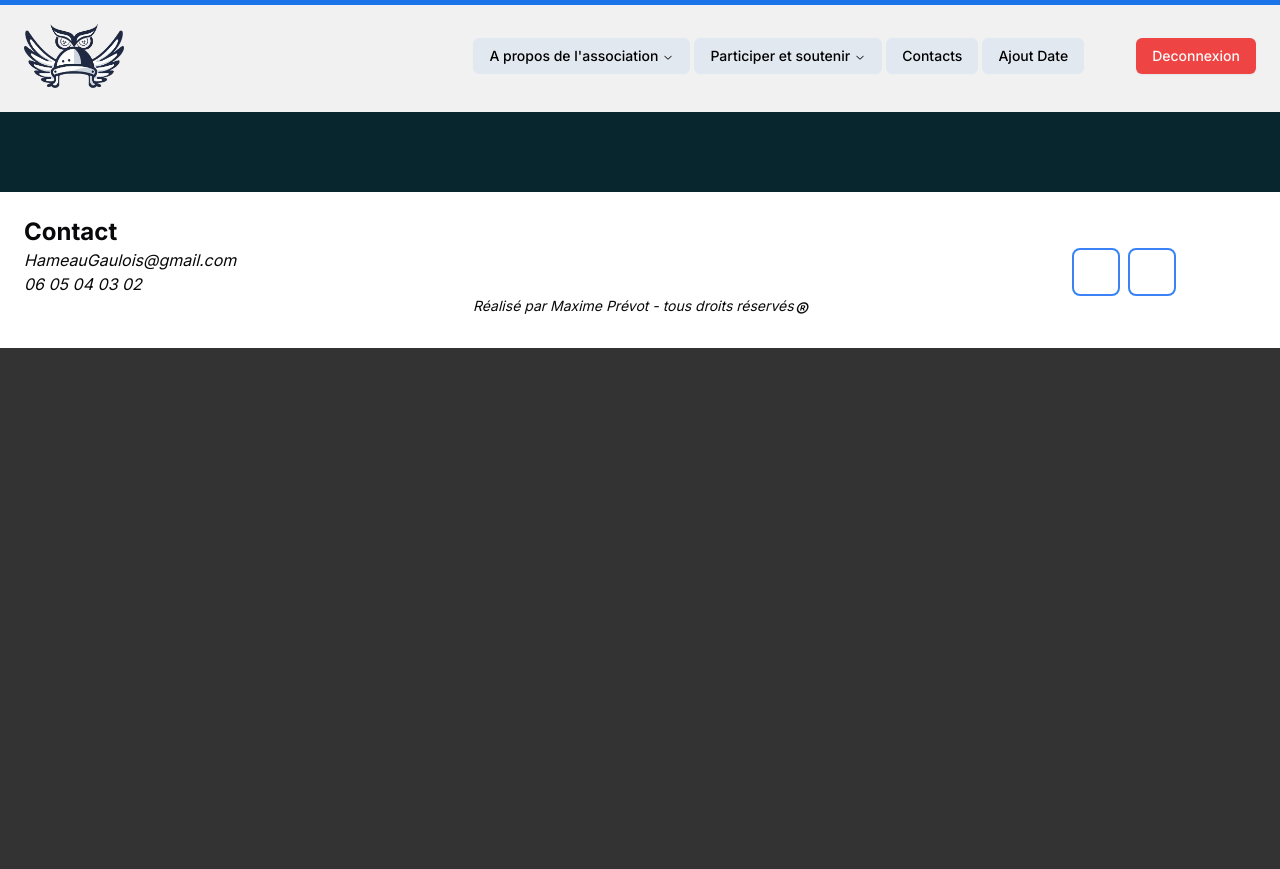
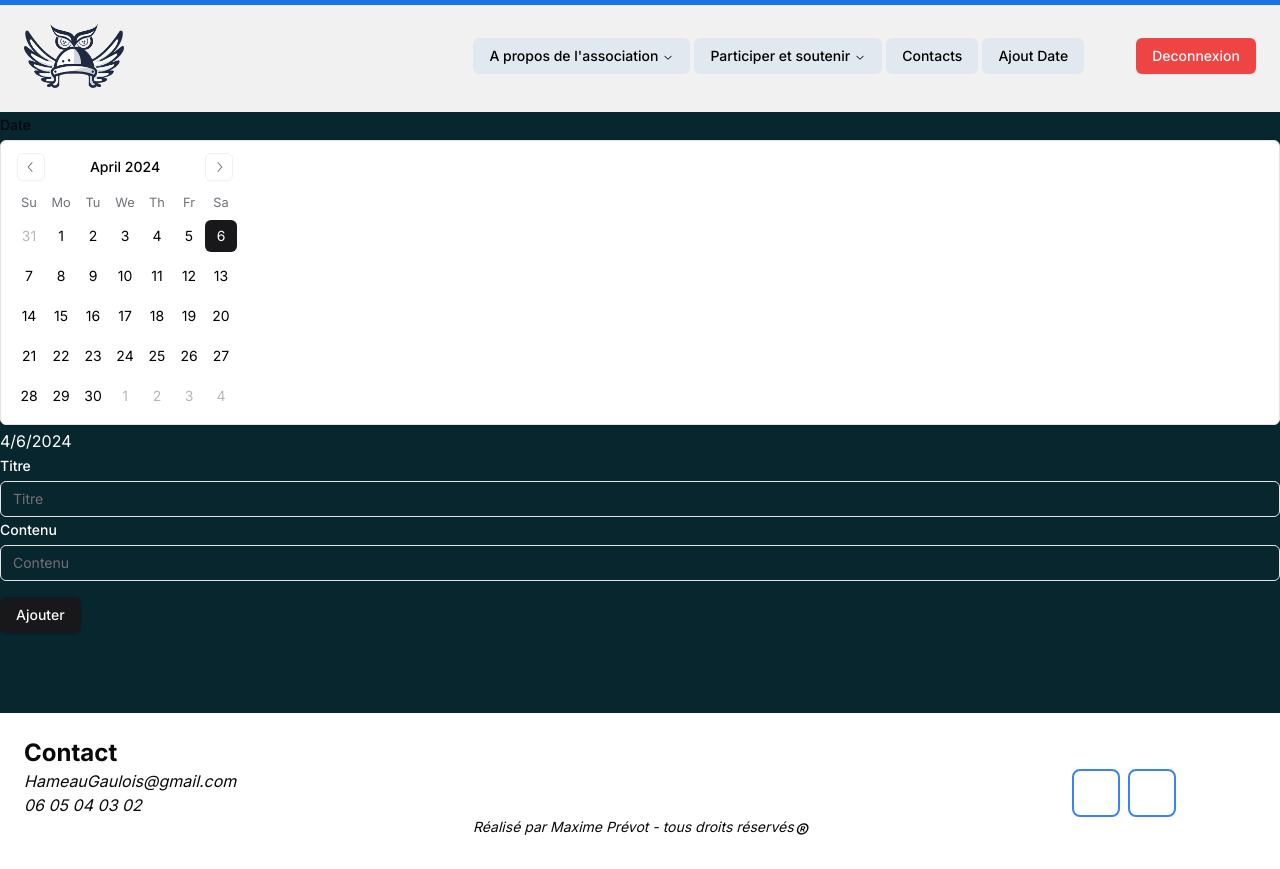
Before and after one commit to Lirido1404/HameauGaulois, a Next.js app: page /Date in a window 1280 px wide. Before the commit the page ends 800 px from the top, so only its background shows below. Built offline with nearby package versions, Linux system fonts and the light colour scheme; no server answers; sample sign-in values are in the browser's storage.

Commit message:
PostmPost

```diff
--- a/app/(components)/DateForm.tsx
+++ b/app/(components)/DateForm.tsx
@@ -1,29 +1,27 @@
-'use client'
-import React, { useState } from 'react'
+// DateForm.tsx
+"use client";
+import React, { useState } from "react";
 import { useRouter } from "next/navigation";
 import { Label } from "@/components/ui/label";
 import { Input } from "@/components/ui/input";
 import { Button } from "@/components/ui/button";
-import { Calendar } from "@/components/ui/calendar"
+import { Calendar } from "@/components/ui/calendar";
 
 function DateForm() {
+  const router = useRouter();
 
-    /*
-    const router = useRouter();
-  const [formData, setFormData] = useState<FormData>({ date: date, title: "",content:"" });
+  const [date, setDate] = useState<Date | undefined>(new Date());
+  const [formData, setFormData] = useState<{
+    date: Date | undefined;
+    title: string;
+    content: string;
+  }>({ date: undefined, title: "", content: "" });
   const [errorMessage, setErrorMessage] = useState("");
-  const [date, setDate] = React.useState<Date | undefined>(new Date())
 
-  // Fonction pour formater la date
-  const formatDate = (date: Date | undefined): string => {
-      if (!date) return ""; // Si la date est indéfinie, retournez une chaîne vide
-      return date.toLocaleDateString(); // Formater la date en format local
-  }
   const handleChange = (e: React.ChangeEvent<HTMLInputElement>) => {
-    const value = e.target.value;
-    const name = e.target.name;
-    setFormData((prevState) => ({
-      ...prevState,
+    const { name, value } = e.target;
+    setFormData((prevData) => ({
+      ...prevData,
       [name]: value,
     }));
   };
@@ -31,23 +29,33 @@ function DateForm() {
   const handleSubmit = async (e: React.FormEvent<HTMLFormElement>) => {
     e.preventDefault();
     setErrorMessage("");
+
+    // Convertir la date en chaîne de caractères au format local
+    const dateString = date?.toLocaleDateString();
+
+    const dataToSend = {
+      ...formData,
+      date: dateString,
+    };
+
     const res = await fetch("/api/Date", {
       method: "POST",
-      body: JSON.stringify(formData),
+      body: JSON.stringify(dataToSend),
       headers: { "Content-Type": "application/json" },
     });
 
     if (!res.ok) {
       const response = await res.json();
       setErrorMessage(response.message);
-      alert("not ok");
+      // Afficher un message d'erreur plus descriptif que "not ok"
+      alert(response.message);
     } else {
       router.refresh();
       router.push("/");
     }
-  }; */
+  };
+
   return (
-    <> {/*
     <form onSubmit={handleSubmit} method="post">
       <div className="space-y-1">
         <Label htmlFor="date">Date</Label>
@@ -56,38 +64,44 @@ function DateForm() {
           selected={date}
           onSelect={setDate}
           className="rounded-md border shadow bg-white text-black"
-
         />
+        <p className="text-white">{date?.toLocaleDateString()}</p>
       </div>
       <div className="space-y-1">
-            <Label htmlFor="title">Mot de passe</Label>
+        <Label htmlFor="title" className="text-white">
+          Titre
+        </Label>
         <Input
           type="text"
           name="title"
           id="title"
           onChange={handleChange}
-              required={true}
+          required
           value={formData.title}
-              placeholder="Mot de passe"
+          placeholder="Titre"
+          className="text-white"
         />
       </div>
       <div className="space-y-1">
-            <Label htmlFor="content">Mot de passe</Label>
+        <Label htmlFor="content" className="text-white">
+          Contenu
+        </Label>
         <Input
           type="text"
           name="content"
           id="content"
           onChange={handleChange}
-              required={true}
+          required
           value={formData.content}
-              placeholder="Mot de passe"
+          placeholder="Contenu"
+          className="text-white"
         />
       </div>
-          <Button type="submit" className="mt-4">M&apos;enregistrer</Button>
-
-  </form> */}
-    </>
-  )
+      <Button type="submit" className="mt-4">
+        Ajouter
+      </Button>
+    </form>
+  );
 }
 
-export default DateForm
+export default DateForm;
--- a/app/(components)/PhotoParticipants.tsx
+++ b/app/(components)/PhotoParticipants.tsx
@@ -42,28 +42,28 @@ function PhotoParticipants() {
         </div>
         <div className="flex flex-col">
           <Avatar className="w-40 h-40">
-            <AvatarImage src="Images/Antoinee.jpg" className="object-cover" />
+            <AvatarImage src="Images/antoinee.jpg" className="object-cover" />
             <AvatarFallback>CN</AvatarFallback>
           </Avatar>
           <p className="text-center text-white font-bold"> Antoinee </p>
         </div>
         <div className="flex flex-col">
           <Avatar className="w-40 h-40">
-            <AvatarImage src="Images/Antoinee.jpg" className="object-cover" />
+            <AvatarImage src="Images/antoinee.jpg" className="object-cover" />
             <AvatarFallback>CN</AvatarFallback>
           </Avatar>
           <p className="text-center text-white font-bold"> Antoinee </p>
         </div>
         <div className="flex flex-col">
           <Avatar className="w-40 h-40">
-            <AvatarImage src="Images/Antoinee.jpg" className="object-cover" />
+            <AvatarImage src="Images/antoinee.jpg" className="object-cover" />
             <AvatarFallback>CN</AvatarFallback>
           </Avatar>
           <p className="text-center text-white font-bold"> Antoinee </p>
         </div>
         <div className="flex flex-col">
           <Avatar className="w-40 h-40">
-            <AvatarImage src="Images/Antoinee.jpg" className="object-cover" />
+            <AvatarImage src="Images/antoinee.jpg" className="object-cover" />
             <AvatarFallback>CN</AvatarFallback>
           </Avatar>
           <p className="text-center text-white font-bold"> Antoinee </p>
@@ -74,63 +74,63 @@ function PhotoParticipants() {
       <div className="logos-slide2 flex gap-20 ">
       <div className="flex flex-col">
           <Avatar className="w-40 h-40">
-            <AvatarImage src="Images/Antoinee.jpg" className="object-cover" />
+            <AvatarImage src="Images/antoinee.jpg" className="object-cover" />
             <AvatarFallback>CN</AvatarFallback>
           </Avatar>
           <p className="text-center text-white font-bold"> Antoinee </p>
         </div>
         <div className="flex flex-col">
           <Avatar className="w-40 h-40">
-            <AvatarImage src="Images/Antoinee.jpg" className="object-cover" />
+            <AvatarImage src="Images/antoinee.jpg" className="object-cover" />
             <AvatarFallback>CN</AvatarFallback>
           </Avatar>
           <p className="text-center text-white font-bold"> Antoinee </p>
         </div>
         <div className="flex flex-col">
           <Avatar className="w-40 h-40">
-            <AvatarImage src="Images/Antoinee.jpg" className="object-cover" />
+            <AvatarImage src="Images/antoinee.jpg" className="object-cover" />
             <AvatarFallback>CN</AvatarFallback>
           </Avatar>
           <p className="text-center text-white font-bold"> Antoinee </p>
         </div>
         <div className="flex flex-col">
           <Avatar className="w-40 h-40">
-            <AvatarImage src="Images/Antoinee.jpg" className="object-cover" />
+            <AvatarImage src="Images/antoinee.jpg" className="object-cover" />
             <AvatarFallback>CN</AvatarFallback>
           </Avatar>
           <p className="text-center text-white font-bold"> Antoinee </p>
         </div>
         <div className="flex flex-col">
           <Avatar className="w-40 h-40">
-            <AvatarImage src="Images/Antoinee.jpg" className="object-cover" />
+            <AvatarImage src="Images/antoinee.jpg" className="object-cover" />
             <AvatarFallback>CN</AvatarFallback>
           </Avatar>
           <p className="text-center text-white font-bold"> Antoinee </p>
         </div>
         <div className="flex flex-col">
           <Avatar className="w-40 h-40">
-            <AvatarImage src="Images/Antoinee.jpg" className="object-cover" />
+            <AvatarImage src="Images/antoinee.jpg" className="object-cover" />
             <AvatarFallback>CN</AvatarFallback>
           </Avatar>
           <p className="text-center text-white font-bold"> Antoinee </p>
         </div>
         <div className="flex flex-col">
           <Avatar className="w-40 h-40">
-            <AvatarImage src="Images/Antoinee.jpg" className="object-cover" />
+            <AvatarImage src="Images/antoinee.jpg" className="object-cover" />
             <AvatarFallback>CN</AvatarFallback>
           </Avatar>
           <p className="text-center text-white font-bold"> Antoinee </p>
         </div>
         <div className="flex flex-col">
           <Avatar className="w-40 h-40">
-            <AvatarImage src="Images/Antoinee.jpg" className="object-cover" />
+            <AvatarImage src="Images/antoinee.jpg" className="object-cover" />
             <AvatarFallback>CN</AvatarFallback>
           </Avatar>
           <p className="text-center text-white font-bold"> Antoinee </p>
         </div>
         <div className="flex flex-col">
           <Avatar className="w-40 h-40">
-            <AvatarImage src="Images/Antoinee.jpg" className="object-cover" />
+            <AvatarImage src="Images/antoinee.jpg" className="object-cover" />
             <AvatarFallback>CN</AvatarFallback>
           </Avatar>
           <p className="text-center text-white font-bold"> Antoinee </p>
```
Lines whose indentation alone changed are shown as unchanged.
